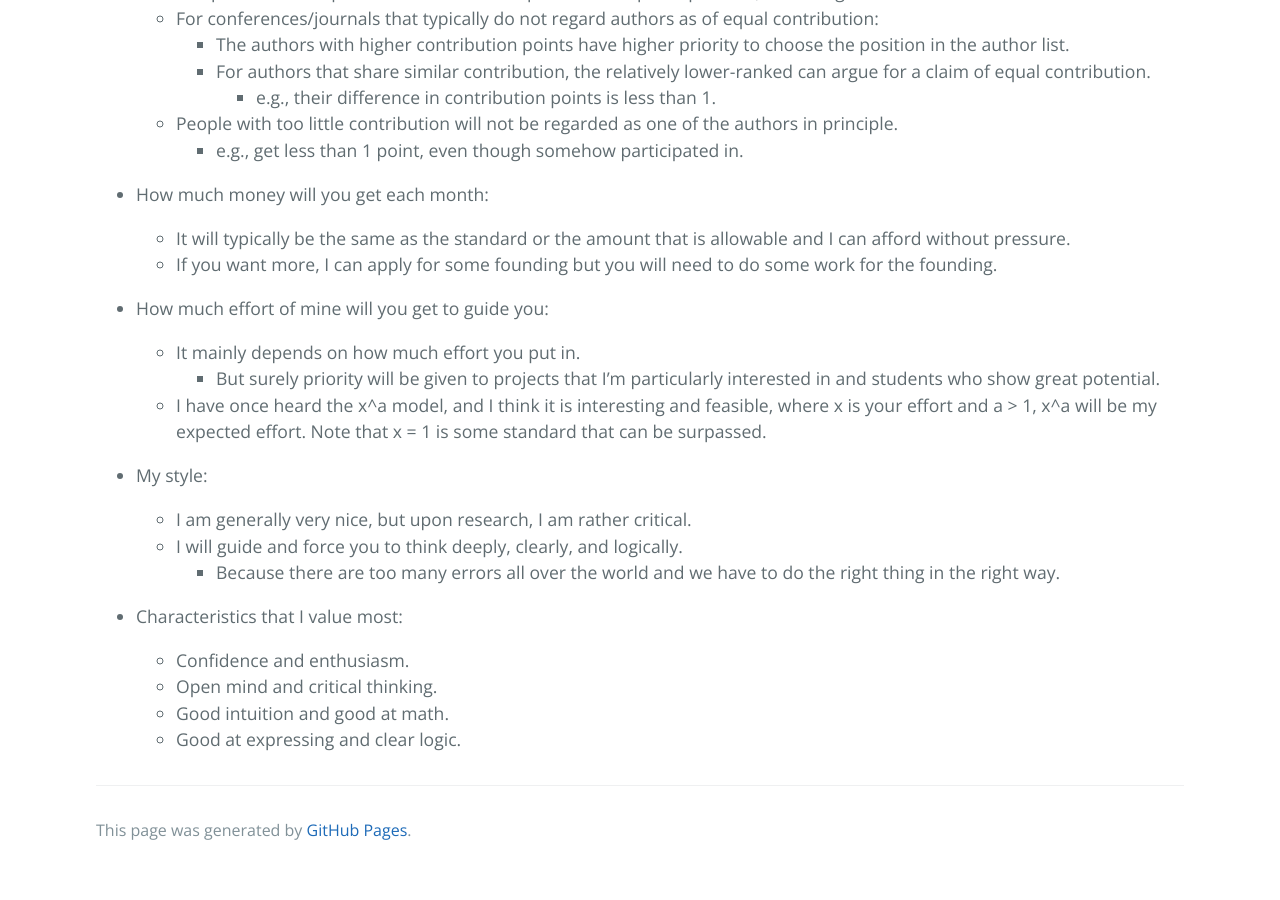
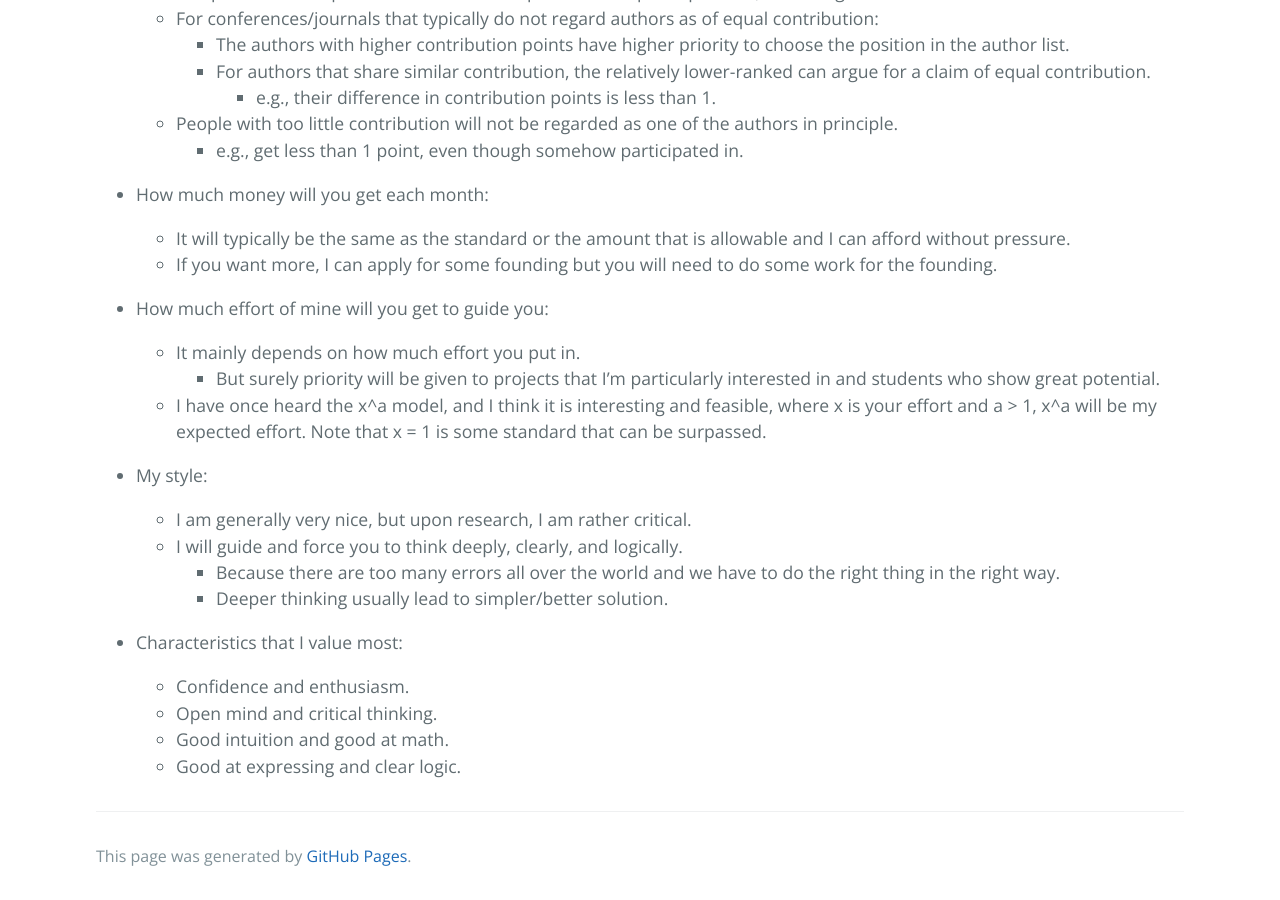
Before and after one commit to ZhimingZhou/zhimingzhou.github.io, a Jekyll site: the page built from _posts/2020-10-11-Perspective-Students.md, in a window 1280 px wide and 900 px high, scrolled down 1548 px. Built offline with Jekyll 4.4.1, drawn with Linux system fonts in a browser that asks for light colours; comment, search, counter and statistics services are not loaded; before the commit the page ends 2422 px from its top, so only the background shows below that.

Commit message:
Update 2020-10-11-Perspective-Students.md

```diff
--- a/_posts/2020-10-11-Perspective-Students.md
+++ b/_posts/2020-10-11-Perspective-Students.md
@@ -85,6 +85,7 @@ I’m going to be an assistant professor at the Department of Computer Science,
 	- I am generally very nice, but upon research, I am rather critical.
 	- I will guide and force you to think deeply, clearly, and logically.
 		- Because there are too many errors all over the world and we have to do the right thing in the right way.
+		- Deeper thinking usually lead to simpler/better solution.
 
 <!--  -->
 - Characteristics that I value most:
```
